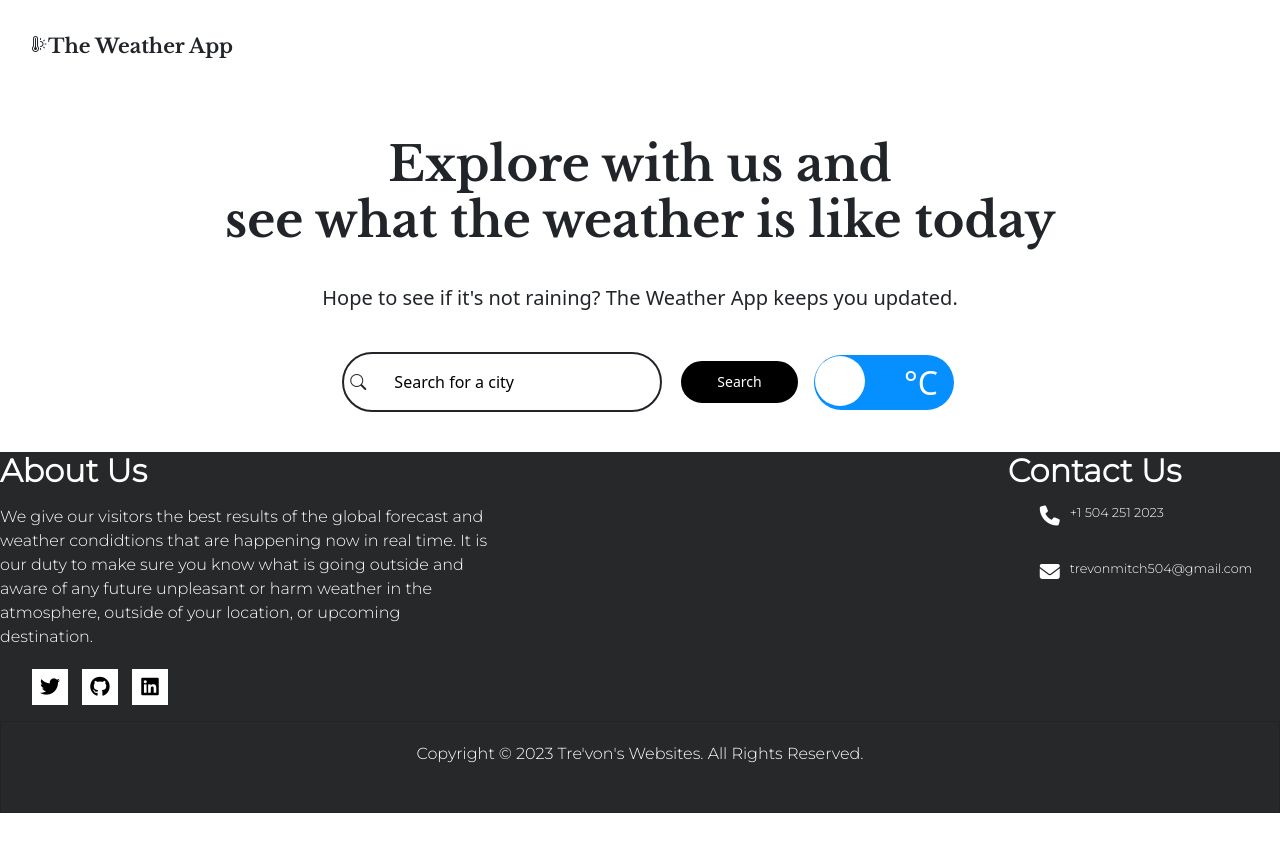
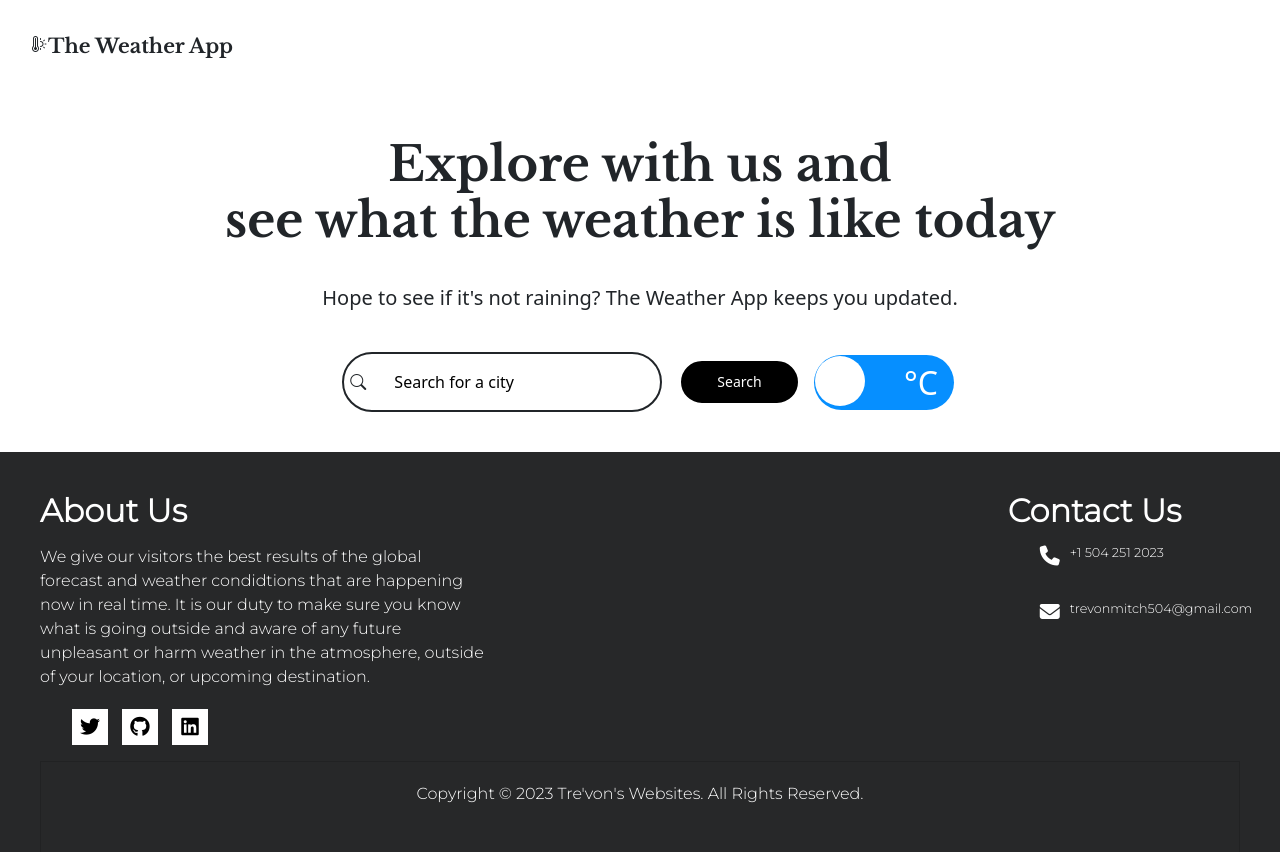
Before and after one commit to tremitch504/The-Weather-App, a Vue app: page / in a window 1280 px wide. Shown: the top 852 px of the page. Before the commit the page ends 813 px from the top, so only its background shows below. Built offline with nearby package versions, Linux system fonts and the light colour scheme.

Commit message:
working on deployment error

```diff
--- a/src/components/Footer/Footer.css
+++ b/src/components/Footer/Footer.css
@@ -1,7 +1,20 @@
 /* #272829 */
 
 
+@tailwind base;
+@tailwind components;
+@tailwind utilities;
 
+
+
+/* @layer components {
+
+    .footer-wrapper {
+         @apply mt-0
+    }
+
+
+} */
 
 /* { */
     /* margin: 0;
@@ -25,7 +38,7 @@
     /* min-height: 100vh; */
     font-family: 'Montserrat', sans-serif;
     color: #FFFFFF;
-    /* padding: 50px; */
+    padding: 40px;
     background: #272829;
 }
 
@@ -138,9 +151,10 @@ position: relative;
         display: flex;
         flex-direction: column;
         justify-content: center;
-    /* position: rel; */
-    /* bottom: 0;   */
-    /* left: 0; */
+        /* margin-top: auto; */
+    /* position: relative;
+    bottom: 0;
+     left: 0; */
     }
 
     .footer-container {
--- a/src/components/Weather/Weather.vue
+++ b/src/components/Weather/Weather.vue
@@ -35,6 +35,7 @@ export default {
     },
    mounted() {
       this.getWeather()
+      console.log(import.meta.env.VITE_ACCESS_TOKEN)
     // console.log('current degree: ', this.temperature)
     },
 //    async created() {    //This is where we will do a axios request to capture data from the Weather API Open Weather Map. But search on how we can use GraphQl
```
